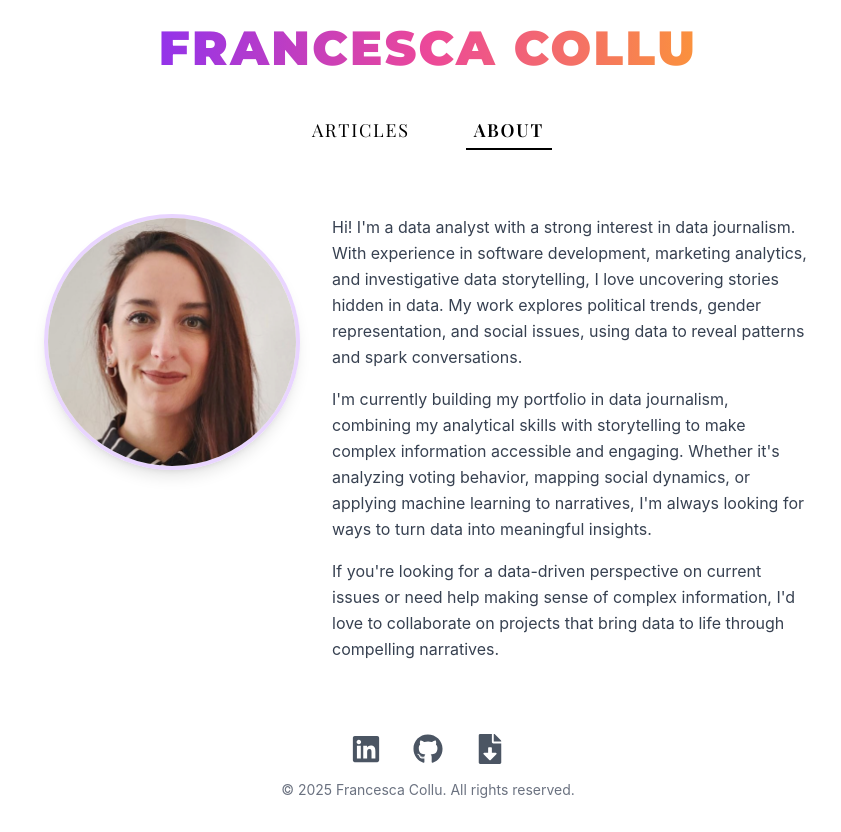
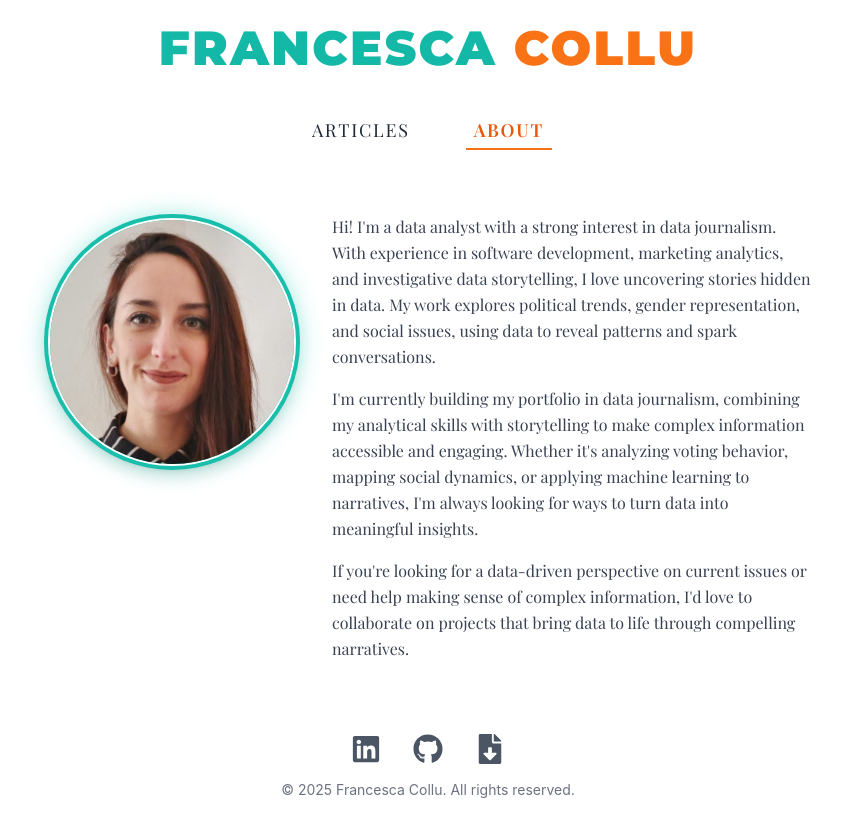
Before and after one commit to francescacollu/francescacollu.github.io, a React (Create React App) app: page /about in a window 1280 px wide. Shown: the whole page, without its empty margins (212-1053 px from the left). Built offline with nearby package versions, Linux system fonts and the light colour scheme.

Commit message:
Changed the color palette

```diff
--- a/src/components/ArticleCard.tsx
+++ b/src/components/ArticleCard.tsx
@@ -53,19 +53,19 @@ export default function ArticleCard({ article }: ArticleCardProps) {
       </div>
 
       {/* Overlay that appears on hover */}
-      <div className="absolute inset-0 bg-gradient-to-t from-black/80 via-black/50 to-transparent opacity-0 group-hover:opacity-100 transition-opacity duration-300 p-6 flex flex-col justify-end">
+      <div className="absolute inset-0 bg-gradient-to-t from-teal-900/90 via-teal-800/70 to-transparent opacity-0 group-hover:opacity-100 transition-opacity duration-300 p-6 flex flex-col justify-end">
         {/* Tags */}
         <div className="flex flex-wrap gap-2 mb-2">
-          <span className="inline-block px-2 py-1 text-xs font-medium bg-purple-600 text-white rounded">
+          <span className="inline-block px-2 py-1 text-xs font-medium bg-orange-500 text-white rounded">
             {category}
           </span>
           {platform && (
-            <span className="inline-block px-2 py-1 text-xs font-medium bg-gray-700 text-white rounded">
+            <span className="inline-block px-2 py-1 text-xs font-medium bg-teal-700 text-white rounded">
               {platform}
             </span>
           )}
           {language && (
-            <span className="inline-block px-2 py-1 text-xs font-medium bg-blue-600 text-white rounded">
+            <span className="inline-block px-2 py-1 text-xs font-medium bg-teal-500 text-white rounded">
               {language}
             </span>
           )}
--- a/src/components/ArticleFilters.tsx
+++ b/src/components/ArticleFilters.tsx
@@ -24,7 +24,7 @@ export default function ArticleFilters({
 
   return (
     <div className="flex flex-col sm:flex-row sm:items-center mb-6">
-      <span className="font-montserrat text-sm uppercase tracking-wider text-gray-700 font-medium mb-3 sm:mb-0 sm:mr-6 border-b border-gray-300 pb-1 sm:pb-0 sm:border-b-0 sm:border-r sm:pr-6">
+      <span className="font-montserrat text-sm uppercase tracking-wider text-teal-700 font-medium mb-3 sm:mb-0 sm:mr-6 border-b border-teal-200 pb-1 sm:pb-0 sm:border-b-0 sm:border-r sm:border-teal-200 sm:pr-6">
         Language
       </span>
       <div className="flex gap-3">
@@ -33,8 +33,8 @@ export default function ArticleFilters({
           onClick={() => setSelectedLanguage('')}
           className={`px-3 py-1.5 text-xs font-montserrat uppercase tracking-wide rounded-md transition-all duration-300 ${
             selectedLanguage === ''
-              ? 'bg-gray-200 text-gray-800 font-medium shadow-sm'
-              : 'bg-gray-50 text-gray-600 hover:bg-gray-100'
+              ? 'bg-teal-100 text-teal-800 font-medium shadow-sm'
+              : 'bg-gray-50 text-gray-600 hover:bg-teal-50'
           }`}
         >
           All
@@ -45,8 +45,8 @@ export default function ArticleFilters({
             onClick={() => handleLanguageToggle(language)}
             className={`px-3 py-1.5 text-xs font-montserrat uppercase tracking-wide rounded-md transition-all duration-300 ${
               selectedLanguage === language
-                ? 'bg-purple-50 text-purple-700 font-medium shadow-sm'
-                : 'bg-gray-50 text-gray-600 hover:bg-gray-100'
+                ? 'bg-orange-100 text-orange-700 font-medium shadow-sm'
+                : 'bg-gray-50 text-gray-600 hover:bg-orange-50'
             }`}
           >
             {language}
--- a/src/components/Footer.tsx
+++ b/src/components/Footer.tsx
@@ -12,7 +12,7 @@ export default function Footer() {
               href="https://www.linkedin.com/in/francesca-collu-866610109/"
               target="_blank"
               rel="noopener noreferrer"
-              className="text-gray-600 hover:text-purple-600 transition-colors duration-300"
+              className="text-gray-600 hover:text-teal-600 transition-colors duration-300"
               title="LinkedIn Profile"
             >
               <FaLinkedin className="text-3xl" />
@@ -22,7 +22,7 @@ export default function Footer() {
               href="https://github.com/francescacollu"
               target="_blank"
               rel="noopener noreferrer"
-              className="text-gray-600 hover:text-purple-600 transition-colors duration-300"
+              className="text-gray-600 hover:text-orange-500 transition-colors duration-300"
               title="GitHub Profile"
             >
               <FaGithub className="text-3xl" />
@@ -31,7 +31,7 @@ export default function Footer() {
             <a
               href="/resume.pdf"
               download
-              className="text-gray-600 hover:text-purple-600 transition-colors duration-300"
+              className="text-gray-600 hover:text-teal-600 transition-colors duration-300"
               title="Download Resume"
             >
               <FaFileDownload className="text-3xl" />
--- a/src/components/Header.tsx
+++ b/src/components/Header.tsx
@@ -1,18 +1,21 @@
 import { Link } from 'react-router-dom';
 
 interface HeaderProps {
-  title?: string;
+  firstName?: string;
+  lastName?: string;
 }
 
 export default function Header({
-  title = "FRANCESCA COLLU"
+  firstName = "FRANCESCA",
+  lastName = "COLLU"
 }: HeaderProps) {
   return (
     <header className="w-full text-center py-6">
       <div className="w-full max-w-3xl mx-auto">
         <Link to="/articles" className="no-underline">
-          <h1 className="font-montserrat text-3xl md:text-4xl lg:text-5xl font-black tracking-tight text-black inline-block relative">
-            <span className="bg-gradient-to-r from-purple-600 via-pink-500 to-orange-400 text-transparent bg-clip-text transform hover:scale-105 transition-transform duration-300 uppercase tracking-wider">{title}</span>
+          <h1 className="font-montserrat text-3xl md:text-4xl lg:text-5xl font-black tracking-tight inline-block relative">
+            <span className="text-teal-500 transform hover:scale-105 transition-transform duration-300 uppercase tracking-wider">{firstName}</span>
+            <span className="text-orange-500 transform hover:scale-105 transition-transform duration-300 uppercase tracking-wider"> {lastName}</span>
           </h1>
         </Link>
       </div>
--- a/src/components/Navigation.tsx
+++ b/src/components/Navigation.tsx
@@ -12,8 +12,8 @@ function NavLink({ to, label, isActive }: NavLinkProps) {
       to={to}
       className={`
         font-playfair text-lg uppercase tracking-widest px-2 py-1 mx-6
-        transition-all duration-200 hover:opacity-80 no-underline text-black
-        ${isActive ? 'border-b-2 border-black font-semibold' : ''}
+        transition-all duration-200 hover:text-teal-600 no-underline text-gray-800
+        ${isActive ? 'border-b-2 border-orange-500 font-semibold text-orange-600' : ''}
       `}
     >
       {label}
--- a/src/components/PageLayout.tsx
+++ b/src/components/PageLayout.tsx
@@ -5,13 +5,14 @@ import Footer from './Footer';
 
 interface PageLayoutProps {
   children: React.ReactNode;
-  title?: string;
+  firstName?: string;
+  lastName?: string;
 }
 
-export default function PageLayout({ children, title }: PageLayoutProps) {
+export default function PageLayout({ children, firstName, lastName }: PageLayoutProps) {
   return (
     <div className="min-h-screen flex flex-col items-center">
-      <Header title={title} />
+      <Header firstName={firstName} lastName={lastName} />
       <Navigation />
       <main className="w-full max-w-6xl mx-auto px-4 flex-grow">
         {children}
--- a/src/pages/AboutPage.tsx
+++ b/src/pages/AboutPage.tsx
@@ -8,7 +8,9 @@ export default function AboutPage() {
         <div className="flex flex-col md:flex-row gap-8 mb-10">
           {/* Profile Image */}
           <div className="w-full md:w-1/3 flex justify-center">
-            <div className="w-64 h-64 rounded-full overflow-hidden border-4 border-purple-200 shadow-lg">
+            <div className="relative w-64 h-64 p-1 rounded-full shadow-lg bg-teal-500">
+              <div className="absolute inset-0 rounded-full bg-teal-400 opacity-40 blur-md"></div>
+              <div className="relative w-full h-full rounded-full overflow-hidden border-2 border-white">
                 <img
                   src="/images/profile.jpg"
                   alt="Francesca Collu"
@@ -20,25 +22,24 @@ export default function AboutPage() {
                 />
               </div>
             </div>
+          </div>
 
           {/* Bio Section */}
           <div className="w-full md:w-2/3">
-
-
             <div className="space-y-4">
-              <p className="text-gray-700 leading-relaxed">
+              <p className="font-playfair text-base text-gray-700 leading-relaxed">
                 Hi! I'm a data analyst with a strong interest in data journalism. With experience in software development, marketing analytics,
                 and investigative data storytelling, I love uncovering stories hidden in data. My work explores political trends, gender representation, and social issues,
                 using data to reveal patterns and spark conversations.
               </p>
 
-              <p className="text-gray-700 leading-relaxed">
+              <p className="font-playfair text-base text-gray-700 leading-relaxed">
                 I'm currently building my portfolio in data journalism, combining my analytical skills with storytelling to make complex information accessible and engaging.
                 Whether it's analyzing voting behavior, mapping social dynamics, or applying machine learning to narratives, I'm always looking for ways to turn data into
                 meaningful insights.
               </p>
 
-              <p className="text-gray-700 leading-relaxed">
+              <p className="font-playfair text-base text-gray-700 leading-relaxed">
                 If you're looking for a data-driven perspective on current issues or need help making sense of complex information, I'd love to collaborate on projects that bring data to life through compelling narratives.
               </p>
             </div>
```
Lines whose indentation alone changed are shown as unchanged.
